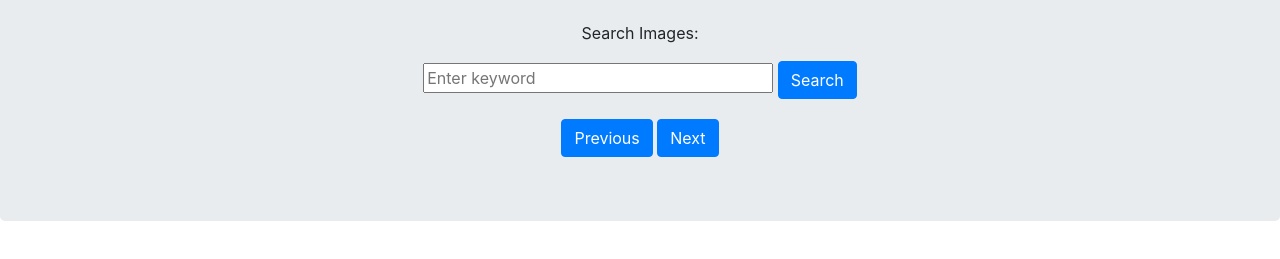
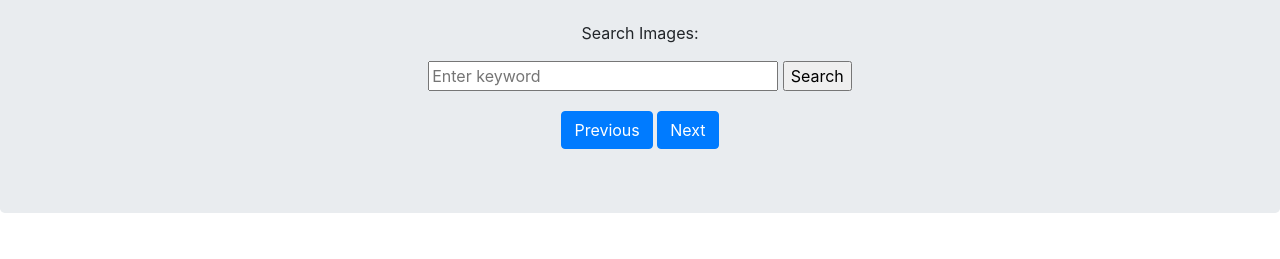
Before and after one commit to UsmanAdepoju/Pexels, a website: page index.html in a window 1280 px wide. Shown: the part 117-376 px from the top of the page. Drawn offline with nearby package versions, Linux system fonts and the light colour scheme.

Commit message:
Update index.html

```diff
--- a/index.html
+++ b/index.html
@@ -16,10 +16,10 @@
         <div class="main-header, jumbotron">
             <a href="index.html"><img src="pexel.png" height="50" width="80"></a> <br><br>
             <div>
-                <form method="GET">
+                 <form method="GET">
                     <p>Search Images:</p>
                     <input type="text" required name="Search" style="width: 350px; " placeholder="Enter keyword">
-                    <input type="submit" name="submit" value="Search" class="btn btn-primary" >
+                    <input type="submit" name="submit" value="Search">
                 </form>
             </div>
             <div class="container" style="padding-top: 20px;">
```
